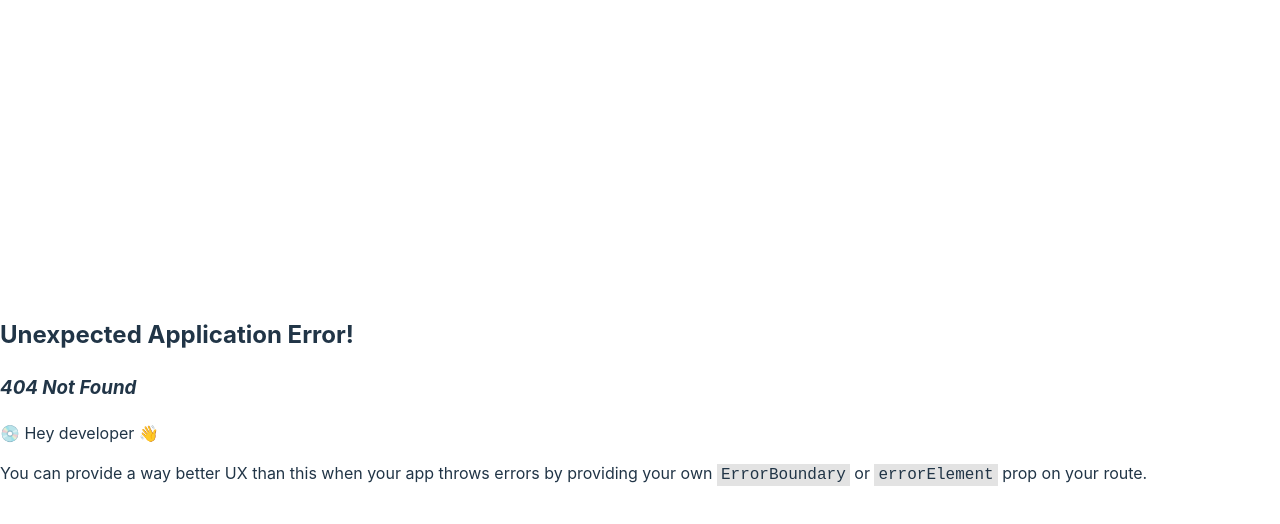
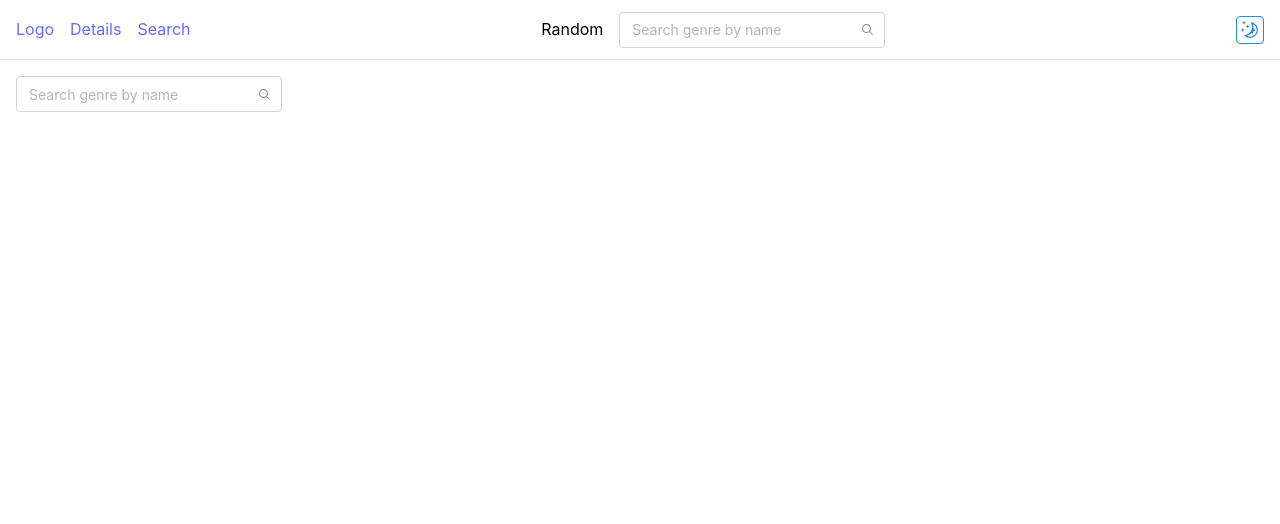
Before and after one commit to jakubgiedzicz/Find-Genre, a React (Vite) app in the folder find-genre.client/: page /search-by-tag in a window 1280 px wide. Before the commit this address had no page. Shown: the top 524 px of the page. Built offline with nearby package versions, Linux system fonts and the light colour scheme.

Commit message:
new pages and routing

```diff
--- a/find-genre.client/src/App.tsx
+++ b/find-genre.client/src/App.tsx
@@ -1,6 +1,6 @@
 import '@mantine/core/styles.css'
-import { AppShell, Group, MantineProvider } from '@mantine/core';
-import { Outlet } from 'react-router-dom';
+import { AppShell, Group, MantineProvider, Text } from '@mantine/core';
+import { Link, Outlet } from 'react-router-dom';
 import LightDarkModeButton from './Components/LightDarkModeButton/LightDarkModeButton';
 import SearchBar from './Components/SearchBar/SearchBar';
 
@@ -12,9 +12,13 @@ function App() {
                 padding='md'>
                 <AppShell.Header>
                     <Group h="100%" px="md" justify="space-between">
-                        <div>Logo</div>
+                        <Group>
+                        <Link to="/"><Text>Logo</Text></Link>
+                            <Link to="/genre-details"><Text>Details</Text></Link>
+                            <Link to="/search-by-tag"><Text>Search</Text></Link>
+                        </Group>
                         <Group h='100%' px="md">
-                            <div>Random</div>
+                            <Text>Random</Text>
                             <SearchBar />
                         </Group>
                         <LightDarkModeButton />
--- a/find-genre.client/src/Components/SearchBar/SearchBar.tsx
+++ b/find-genre.client/src/Components/SearchBar/SearchBar.tsx
@@ -6,8 +6,8 @@ function SearchBar() {
     return (
         <TextInput
             rightSection={icon}
-            aria-label="Enter genre name"
-            placeholder="Enter genre name"
+            aria-label="Search genre by name"
+            placeholder="Search genre by name"
         />
   );
 }
--- /dev/null
+++ b/find-genre.client/src/Pages/GenreDetails/GenreDetails.tsx
@@ -0,0 +1,9 @@
+import SongCard from '../../Components/SongCard/SongCard';
+
+function GenreDetails() {
+    return (
+        <SongCard />
+  );
+}
+
+export default GenreDetails;
--- a/find-genre.client/src/Pages/Home/Home.tsx
+++ b/find-genre.client/src/Pages/Home/Home.tsx
@@ -1,9 +1,8 @@
-import SongCard from '../../Components/SongCard/SongCard';
 
 function Home() {
   return (
       <>
-          <SongCard />
+          xdd
       </>
   );
 }
--- /dev/null
+++ b/find-genre.client/src/Pages/SearchByTag/SearchByTag.tsx
@@ -0,0 +1,11 @@
+import SearchBar from '../../Components/SearchBar/SearchBar';
+
+function SearchByTag() {
+  return (
+      <>
+          <SearchBar />
+      </>
+  );
+}
+
+export default SearchByTag;
--- a/find-genre.client/src/Routes/Router.tsx
+++ b/find-genre.client/src/Routes/Router.tsx
@@ -1,12 +1,16 @@
 import { createBrowserRouter } from 'react-router-dom';
 import Home from '../Pages/Home/Home';
 import App from '../App';
+import SearchByTag from '../Pages/SearchByTag/SearchByTag';
+import GenreDetails from '../Pages/GenreDetails/GenreDetails';
 export const Router = createBrowserRouter([
     {
         path: '/',
         element: <App />,
         children: [
-            { path: "", element: <Home /> }
+            { path: "", element: <Home /> },
+            { path: "/search-by-tag", element: <SearchByTag /> },
+            { path: "/genre-details", element: <GenreDetails /> }
         ]
     }
 ])
```
Also changed, not shown: 1 other file (tests, documents, lock files or other folders).
